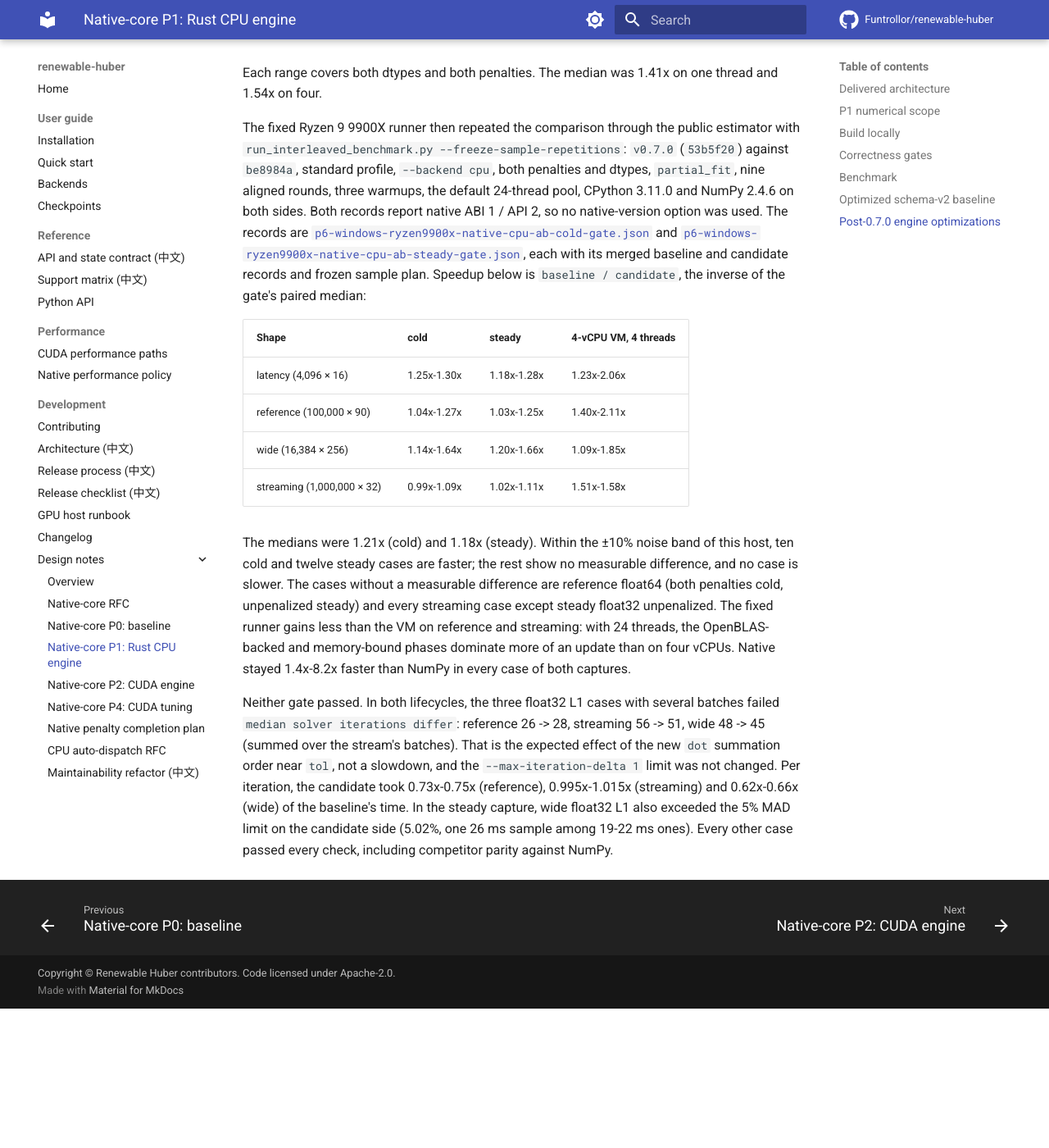
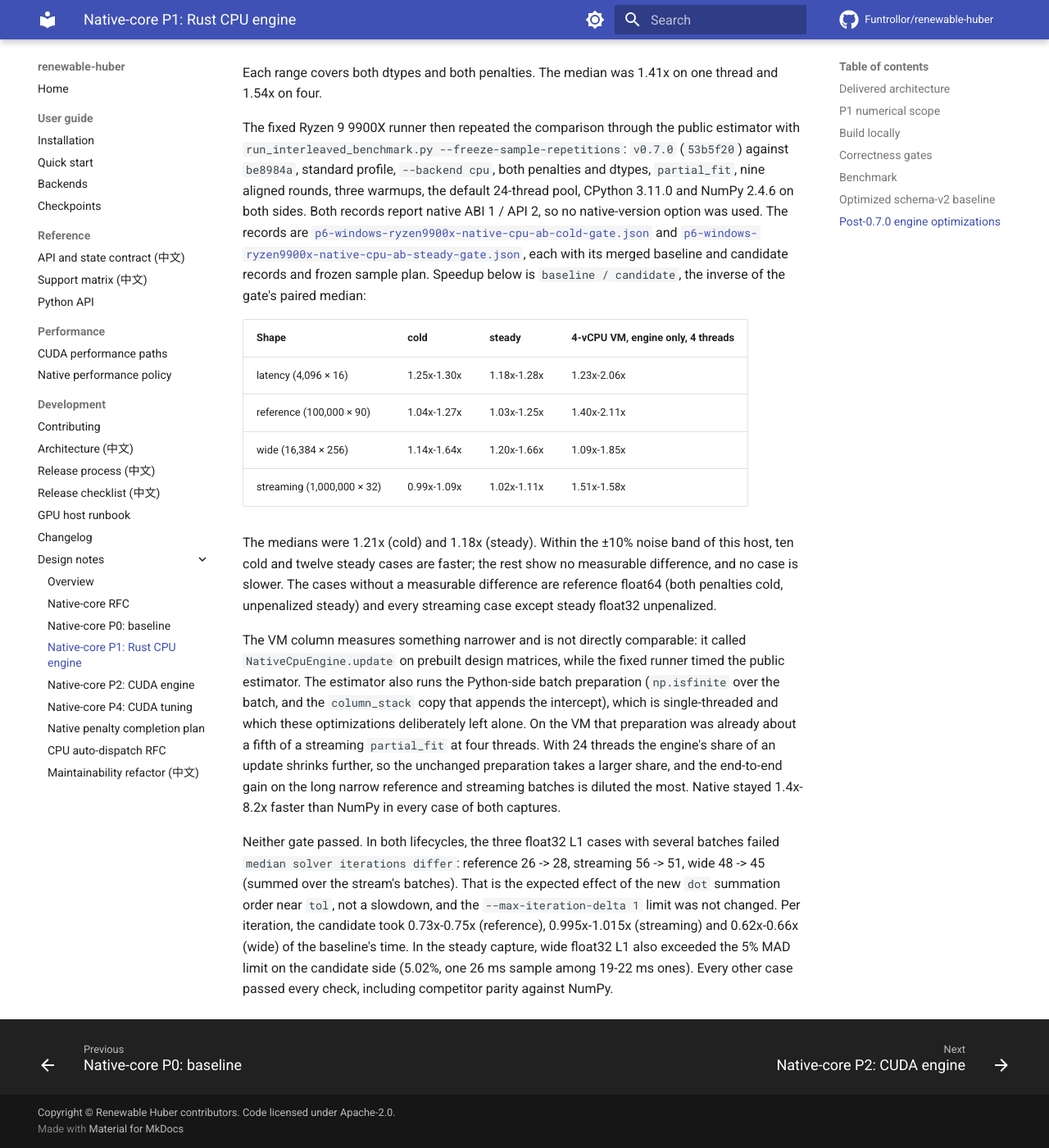
Before and after one commit to Funtrollor/renewable-huber, an MkDocs documentation site: the page built from docs/native-core-p1.md, in a window 1280 px wide and 1400 px high, scrolled down 5151 px. Shown: the whole window at 82% size. Built offline with MkDocs 1.6.1 and Material for MkDocs 9.7.7, drawn with Linux system fonts in a browser that asks for light colours; comment, search, counter and statistics services are not loaded; before the commit the page ends 6381 px from its top, so only the background shows below that.

Commit message:
docs(native-cpu): correct the A/B dilution cause and state the desktop-load rule
The fixed-runner A/B explained the smaller reference/streaming gains by
"OpenBLAS-backed" phases. The native engine does not use OpenBLAS. The
real difference is scope: the VM figures timed NativeCpuEngine.update
directly, while the fixed runner timed the public estimator. That path
includes the single-threaded Python batch preparation (isfinite and the
intercept column_stack copy), which these optimizations deliberately left
untouched. The VM column is now labelled engine-only.

The performance policy said a capture taken while another workload is
active must not be promoted. The fixed host is also the maintainer's
desktop, and the p6 baseline was accepted under light interactive use.
The rule now forbids concurrent benchmarks, builds and tests. It allows
light desktop use when the busiest processes are recorded and the MAD
gate passes unchanged. This matches the GPU runbook's practice.

Co-Authored-By: Claude Opus 5.5 <noreply@anthropic.com>
Claude-Session: https://claude.ai/code/session_018HG2m4ZLa4BJC9RpKzcxvV

```diff
--- a/docs/native-core-p1.md
+++ b/docs/native-core-p1.md
@@ -250,7 +250,7 @@ each with its merged baseline and candidate records and frozen sample plan.
 Speedup below is `baseline / candidate`, the inverse of the gate's paired
 median:
 
-| Shape | cold | steady | 4-vCPU VM, 4 threads |
+| Shape | cold | steady | 4-vCPU VM, engine only, 4 threads |
 | --- | --- | --- | --- |
 | latency (4,096 × 16) | 1.25x-1.30x | 1.18x-1.28x | 1.23x-2.06x |
 | reference (100,000 × 90) | 1.04x-1.27x | 1.03x-1.25x | 1.40x-2.11x |
@@ -261,10 +261,18 @@ The medians were 1.21x (cold) and 1.18x (steady). Within the ±10% noise band
 of this host, ten cold and twelve steady cases are faster; the rest show no
 measurable difference, and no case is slower. The cases without a measurable
 difference are reference float64 (both penalties cold, unpenalized steady) and
-every streaming case except steady float32 unpenalized. The fixed runner
-gains less than the VM on reference and streaming: with 24 threads, the
-OpenBLAS-backed and memory-bound phases dominate more of an update than on
-four vCPUs. Native stayed 1.4x-8.2x faster than NumPy in every case of both
+every streaming case except steady float32 unpenalized.
+
+The VM column measures something narrower and is not directly comparable: it
+called `NativeCpuEngine.update` on prebuilt design matrices, while the fixed
+runner timed the public estimator. The estimator also runs the Python-side
+batch preparation (`np.isfinite` over the batch, and the `column_stack` copy
+that appends the intercept), which is single-threaded and which these
+optimizations deliberately left alone. On the VM that preparation was already
+about a fifth of a streaming `partial_fit` at four threads. With 24 threads
+the engine's share of an update shrinks further, so the unchanged
+preparation takes a larger share, and the end-to-end gain on the long narrow
+reference and streaming batches is diluted the most. Native stayed 1.4x-8.2x faster than NumPy in every case of both
 captures.
 
 Neither gate passed. In both lifecycles, the three float32 L1 cases with
```
Also changed, not shown: docs/native-performance-policy.md (+10 -2 lines).
